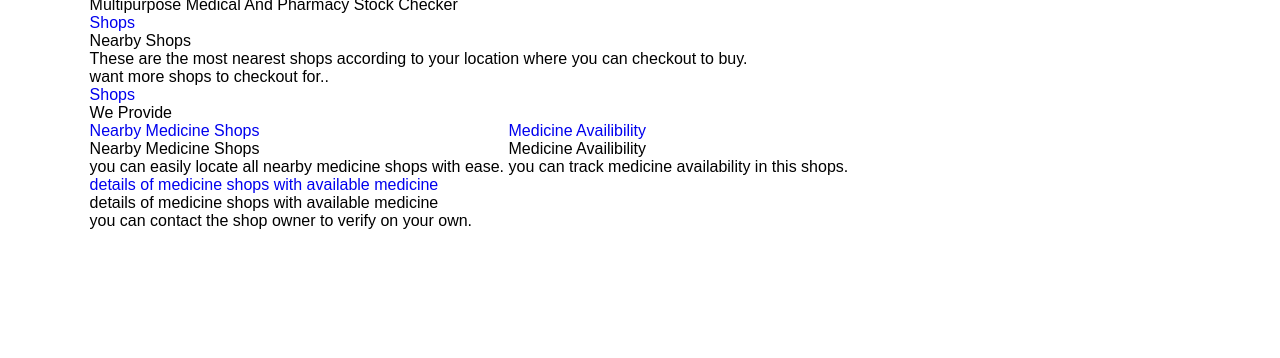
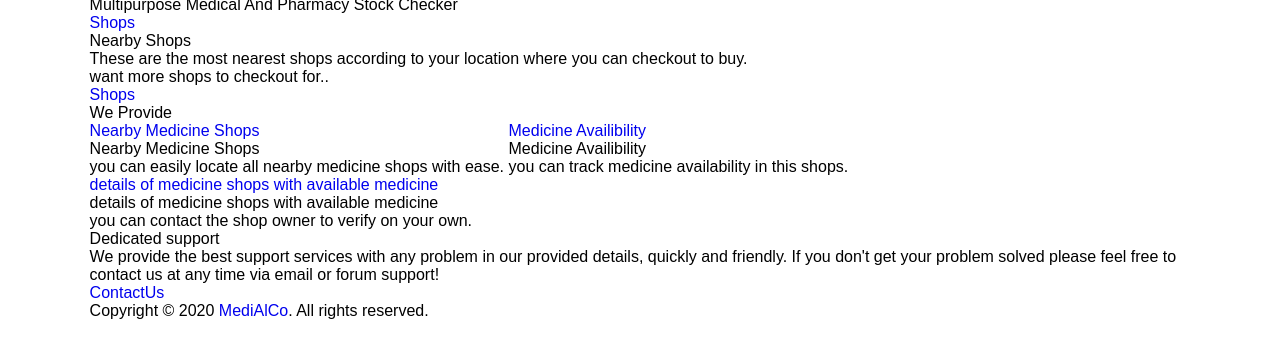
Before and after one commit to AniketShrirao/MedicalHub, a plain HTML site: page index.html in a window 1280 px wide. Shown: the part 52-410 px from the top of the page. Drawn offline with Linux system fonts and the light colour scheme.

Commit message:
contact us and footer section completed

```diff
--- a/index.html
+++ b/index.html
@@ -78,11 +78,20 @@
               <p>you can track medicine availability in this shops.</p>
             </li>
             <li>
-              <a href="#fixme" title="details of medicine shops with available medicine">details of medicine shops with available medicine</a>
+              <a href="#fixme" title="details of medicine shops with available medicine">details of medicine shops with
+                available medicine</a>
               <h4>details of medicine shops with available medicine</h4>
               <p>you can contact the shop owner to verify on your own.</p>
             </li>
           </ul>
+        </div>
+      </section>
+      <section class="contact-us">
+        <div class="wrapper">
+          <h3>Dedicated support</h3>
+          <p>We provide the best support services with any problem in our provided details, quickly and friendly. If you
+            don't get your problem solved please feel free to contact us at any time via email or forum support!</p>
+          <a href="#fixme" title="contactus">ContactUs</a>
         </div>
       </section>
     </main>
@@ -90,7 +99,9 @@
 
     <!--footer section start-->
     <footer>
-
+      <div class="wrapper">
+        <p>Copyright © 2020 <a href="index.html">MediAlCo</a>. All rights reserved.</p>
+      </div>
     </footer>
     <!--footer section end-->
 
```
